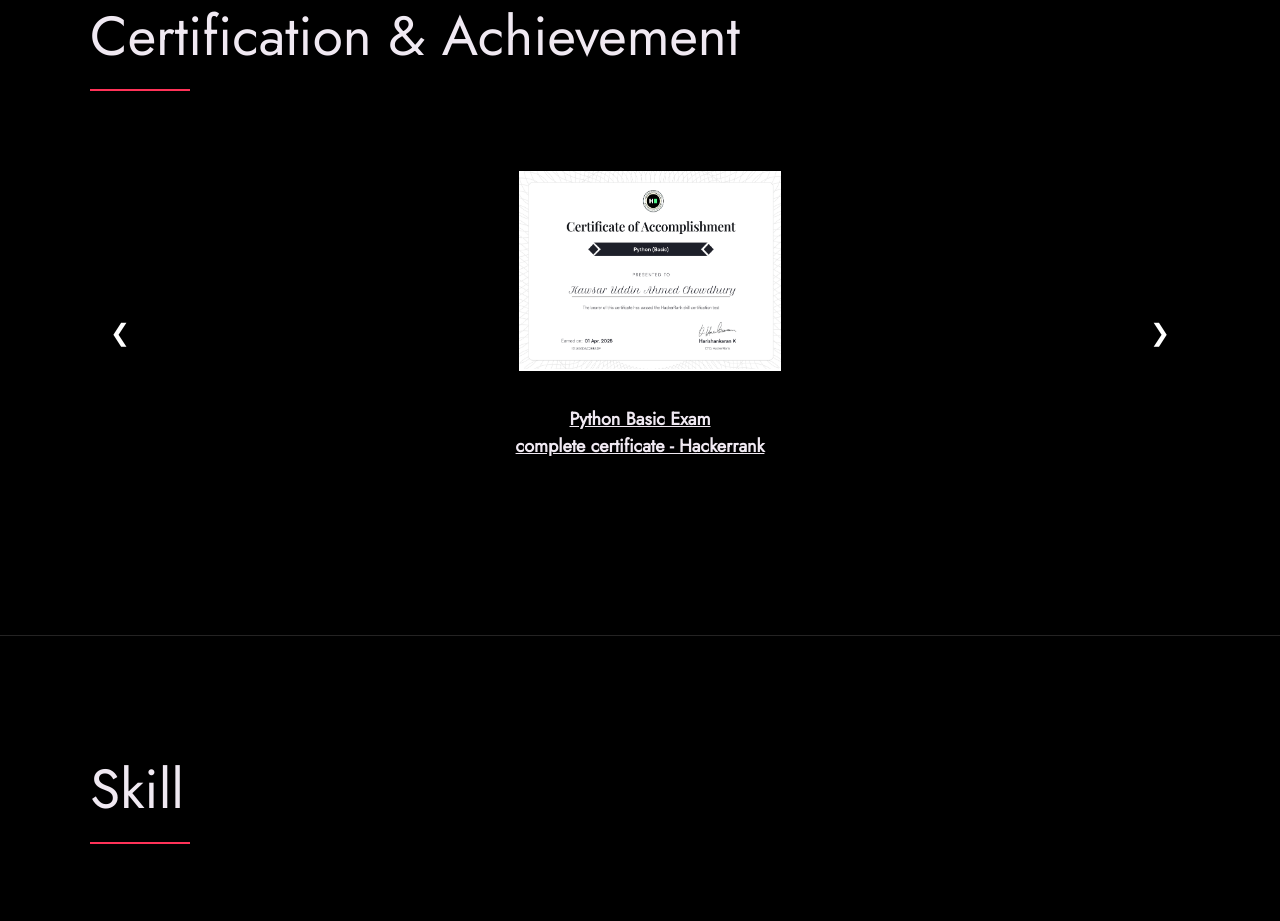
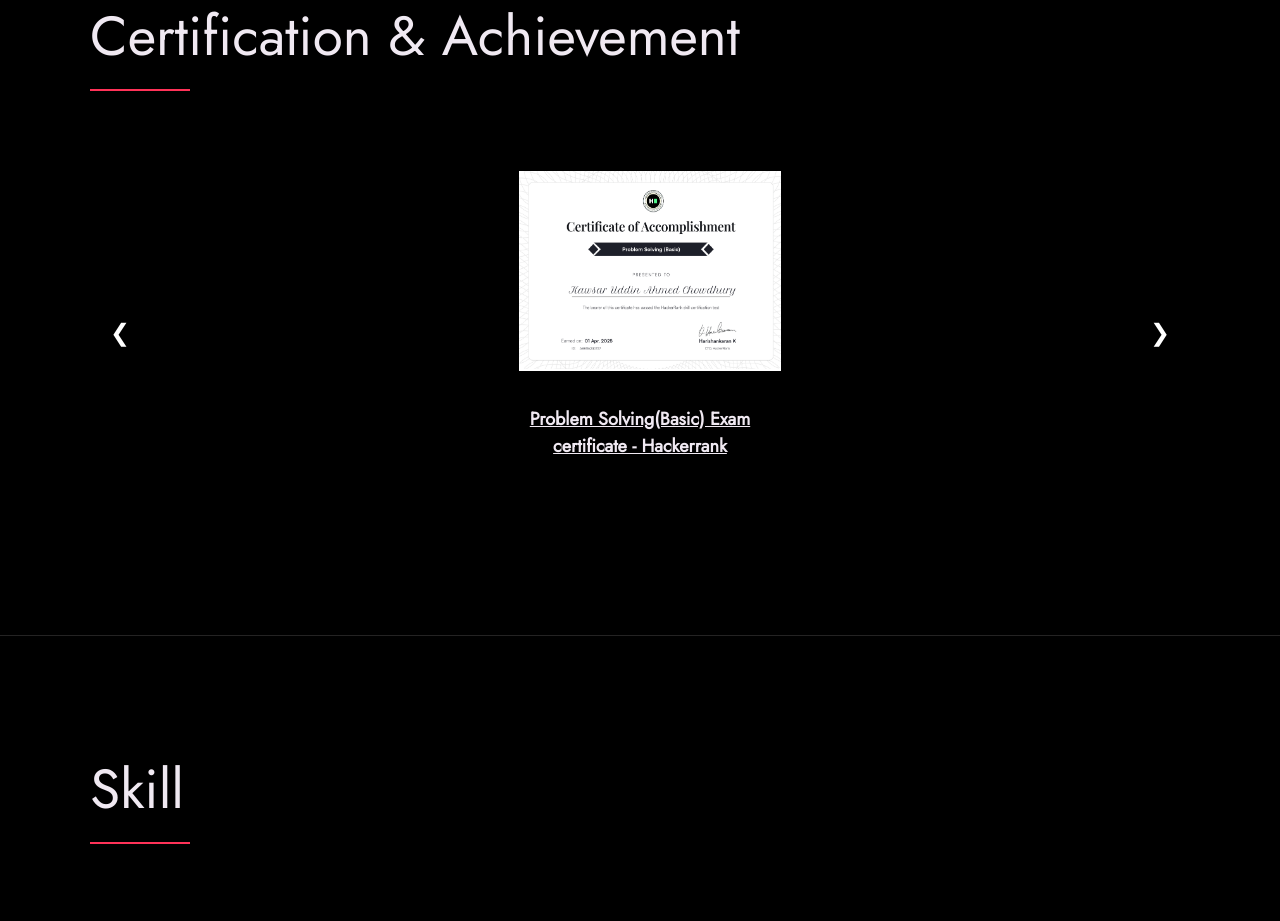
Before and after one commit to bytewriteaficionado/bytewriteaficionado.github.io, a plain HTML site: page index.html in a window 1280 px wide. Shown: the part 2807-3728 px from the top of the page. Drawn offline with Linux system fonts and the light colour scheme.

Commit message:
Update index.html

```diff
--- a/index.html
+++ b/index.html
@@ -156,11 +156,20 @@
 
           <!-- Slide 1 -->
           <div class="achievement_slide">
+            <img src="./Certificates/problem_solving_basic certificate.png" class="achievement_image" alt="Achievement1" style="width:300px ; height:200px ; margin-left:20px;"/>
+            <p class="achievement__text"><a href="https://www.hackerrank.com/certificates/ab8116240157" target="_blank">
+              <strong>Problem Solving(Basic) Exam</strong><br><strong>certificate - Hackerrank</strong></a>
+            </p>
+          </div>
+
+           <!-- Slide 1 -->
+          <div class="achievement_slide">
             <img src="./Certificates/python_basic certificate-1.png" class="achievement_image" alt="Achievement1" style="width:300px ; height:200px ; margin-left:20px;"/>
             <p class="achievement__text"><a href="https://www.hackerrank.com/certificates/a6adac28fadf" target="_blank">
               <strong>Python Basic Exam</strong><br><strong>complete certificate - Hackerrank</strong></a>
             </p>
           </div>
+
            <!-- Slide 2 -->
            <div class="achievement_slide">
           <img src="./Certificates/Cybersecurity_Essentials_certificate.png" class="achievement_image" alt="Achievement1" style="width:300px ; height:200px ; margin-left:20px;"/>
```
